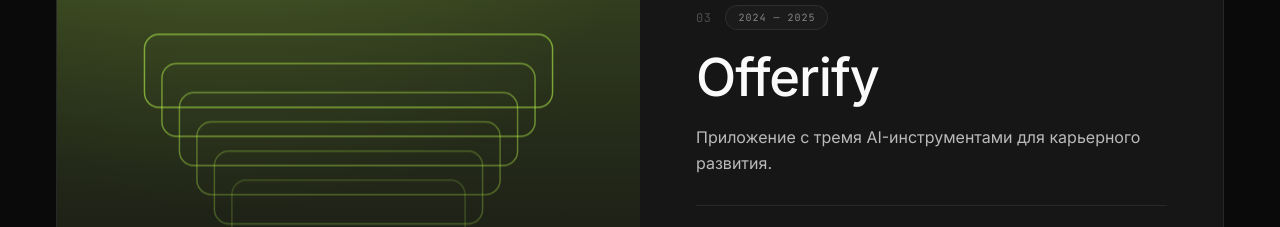
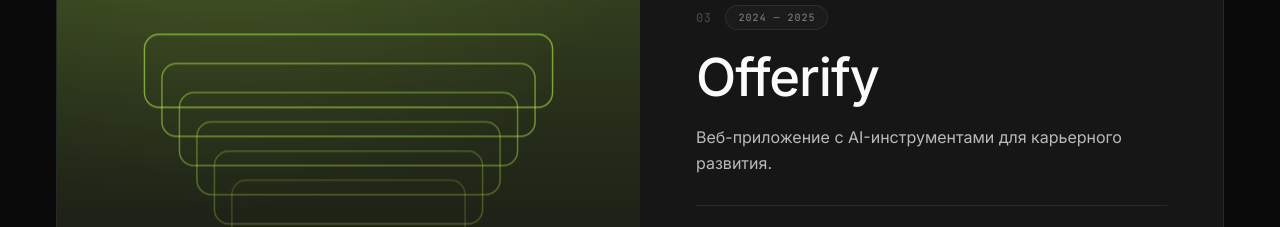
Before and after one commit to ezizbg/Portfolio, a React (Vite) app: page / in a window 1280 px wide. Shown: the part 7320-7547 px from the top of the page. Built offline with nearby package versions, Linux system fonts and the light colour scheme.

Commit message:
Update Offerify description (EN + RU)

```diff
--- a/src/i18n/translations.ts
+++ b/src/i18n/translations.ts
@@ -216,7 +216,7 @@
           index: "03",
           title: "Offerify",
           description:
-            "Приложение с тремя AI-инструментами для карьерного развития.",
+            "Веб-приложение с AI-инструментами для карьерного развития.",
           bullets: [
             "Генератор сопроводительных писем на базе Claude SDK",
             "ATS-анализатор резюме с поддержкой PDF upload",
@@ -379,7 +379,7 @@
           index: "03",
           title: "Offerify",
           description:
-            "App with three AI-powered career tools.",
+            "Web app with AI-powered career tools.",
           bullets: [
             "Cover letter generator powered by Claude SDK",
             "ATS resume analyzer with PDF upload support",
```
